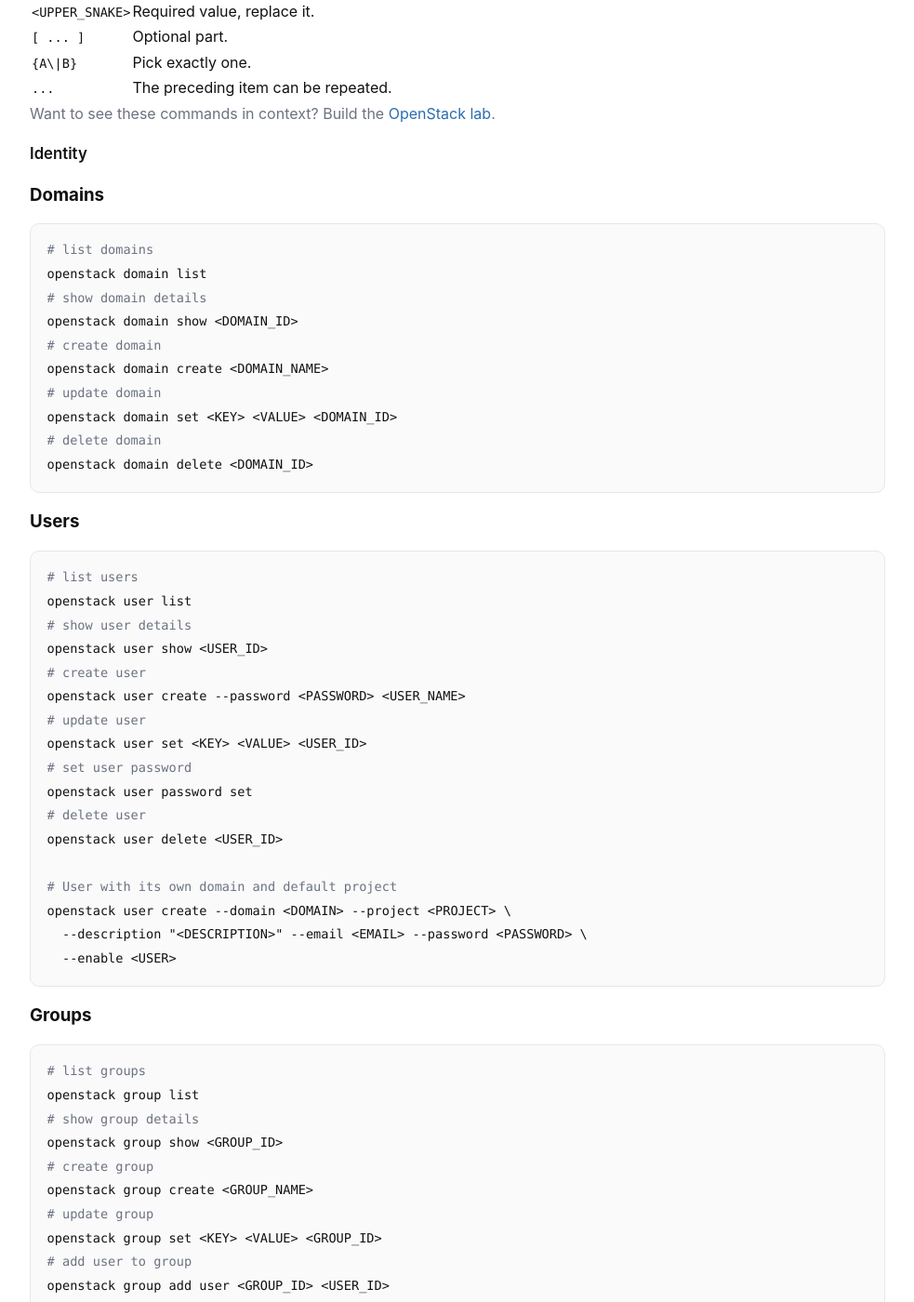
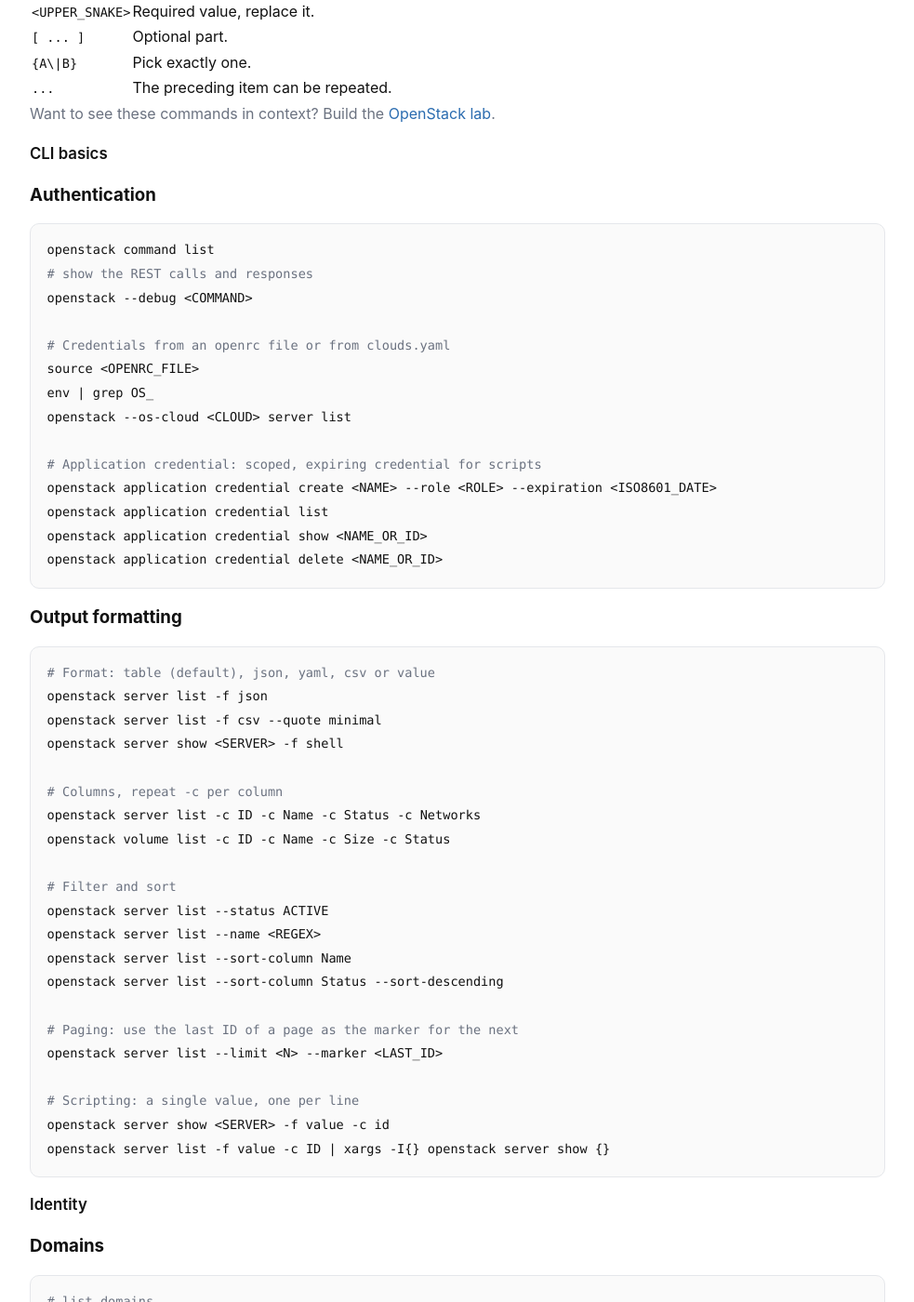
Before and after one commit to codecap/infraguide, a Jekyll site: the page built from cheat-sheets/openstack/index.md, in a window 1280 px wide and 1400 px high, scrolled down 268 px. Shown: the whole window at 93% size, without its empty margins (148-1131 px from the left). Built offline with Jekyll 4.4.1, drawn with Linux system fonts in a browser that asks for light colours; comment, search, counter and statistics services are not loaded.

Commit message:
upd: openstack cheat sheet add CLI basics and output formatting
Co-Authored-By: Claude Sonnet 5.5 <noreply@anthropic.com>

````diff
--- a/cheat-sheets/openstack/index.md
+++ b/cheat-sheets/openstack/index.md
@@ -15,6 +15,51 @@ Common openstack commands, grouped by service. Replace the values in angle brack
 {% include cheat-sheet-notation.md %}
 
 Want to see these commands in context? Build the [OpenStack lab](/learn/openstack/).
+
+## CLI basics
+
+### Authentication
+```bash
+openstack command list
+# show the REST calls and responses
+openstack --debug <COMMAND>
+
+# Credentials from an openrc file or from clouds.yaml
+source <OPENRC_FILE>
+env | grep OS_
+openstack --os-cloud <CLOUD> server list
+
+# Application credential: scoped, expiring credential for scripts
+openstack application credential create <NAME> --role <ROLE> --expiration <ISO8601_DATE>
+openstack application credential list
+openstack application credential show <NAME_OR_ID>
+openstack application credential delete <NAME_OR_ID>
+```
+
+### Output formatting
+```bash
+# Format: table (default), json, yaml, csv or value
+openstack server list -f json
+openstack server list -f csv --quote minimal
+openstack server show <SERVER> -f shell
+
+# Columns, repeat -c per column
+openstack server list -c ID -c Name -c Status -c Networks
+openstack volume list -c ID -c Name -c Size -c Status
+
+# Filter and sort
+openstack server list --status ACTIVE
+openstack server list --name <REGEX>
+openstack server list --sort-column Name
+openstack server list --sort-column Status --sort-descending
+
+# Paging: use the last ID of a page as the marker for the next
+openstack server list --limit <N> --marker <LAST_ID>
+
+# Scripting: a single value, one per line
+openstack server show <SERVER> -f value -c id
+openstack server list -f value -c ID | xargs -I{} openstack server show {}
+```
 
 ## Identity
 
````
